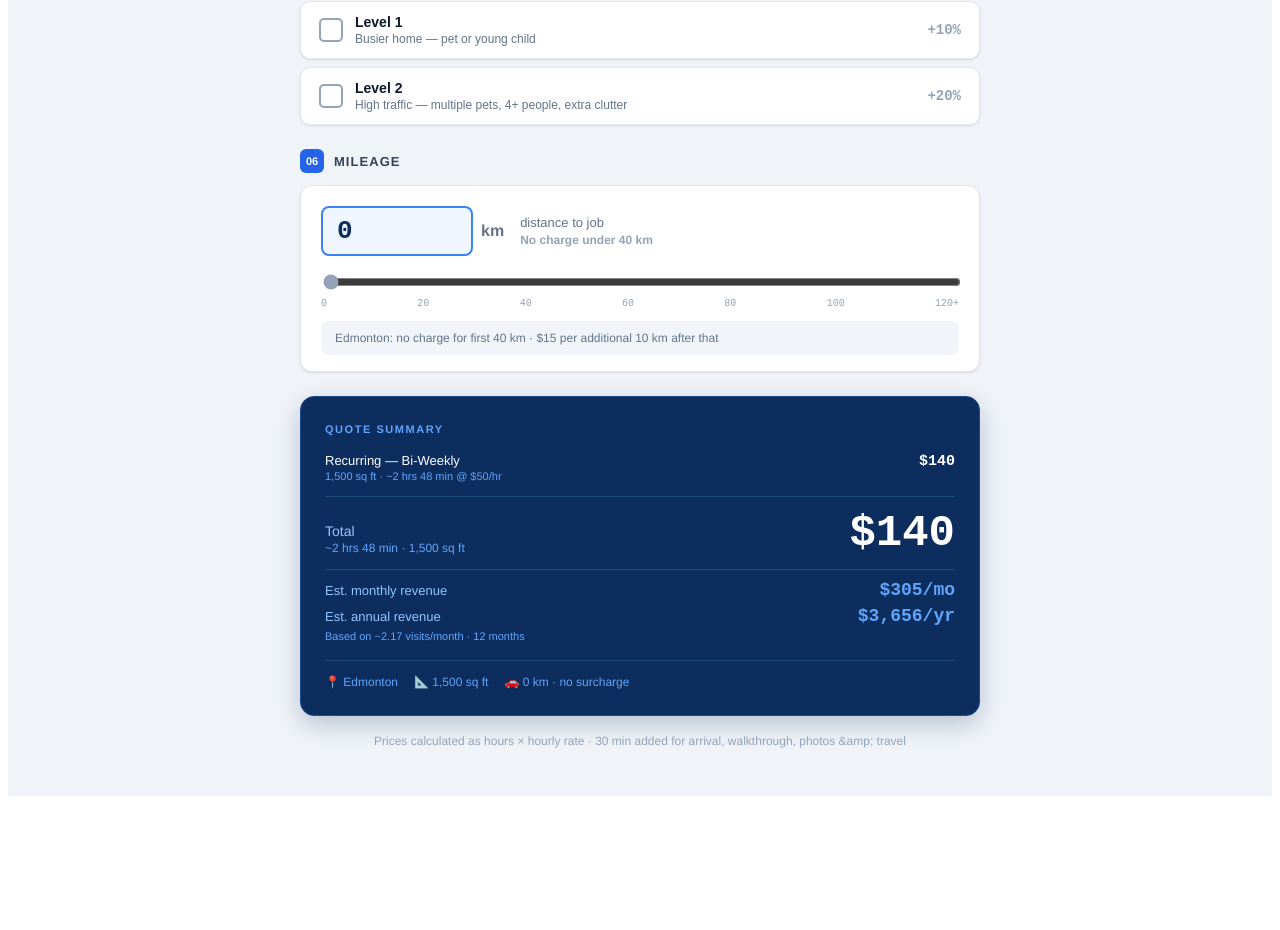
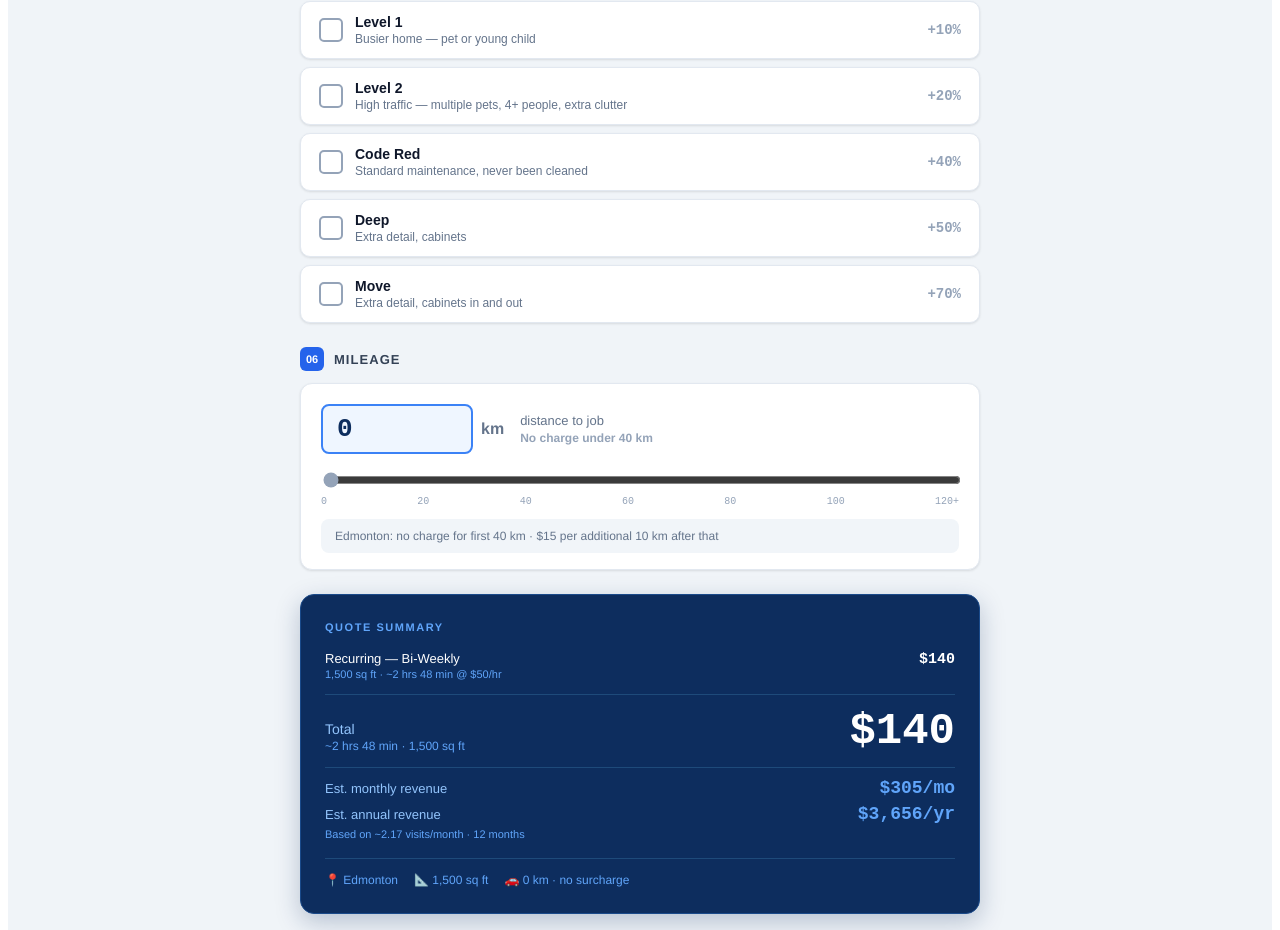
Before and after one commit to thebestdebbie-creator/cleaning-calculator, a React (Vite) app: page / in a window 1280 px wide. Shown: the part 1440-2370 px from the top of the page. Before the commit the page ends 2244 px from the top, so only its background shows below. Built offline with nearby package versions, Linux system fonts and the light colour scheme.

Commit message:
Update App.jsx

```diff
--- a/src/App.jsx
+++ b/src/App.jsx
@@ -64,6 +64,9 @@ const MULTIPLIERS = [
   { key: "standard", label: "Standard", sub: "Typical home",                                              factor: 1.0 },
   { key: "level1",   label: "Level 1",  sub: "Busier home — pet or young child",                          factor: 1.1 },
   { key: "level2",   label: "Level 2",  sub: "High traffic — multiple pets, 4+ people, extra clutter",    factor: 1.2 },
+  { key: "code red",   label: "Code Red",  sub: "Standard maintenance, never been cleaned",    factor: 1.4 },
+  { key: "deep",   label: "Deep",  sub: "Extra detail, cabinets",    factor: 1.5 },
+  { key: "Move",   label: "Move",  sub: "Extra detail, cabinets in and out",    factor: 1.7 },
 ];
 
 const MONTHLY_VISITS = { weekly: 4.33, biweekly: 2.17, monthly: 1 };
```
